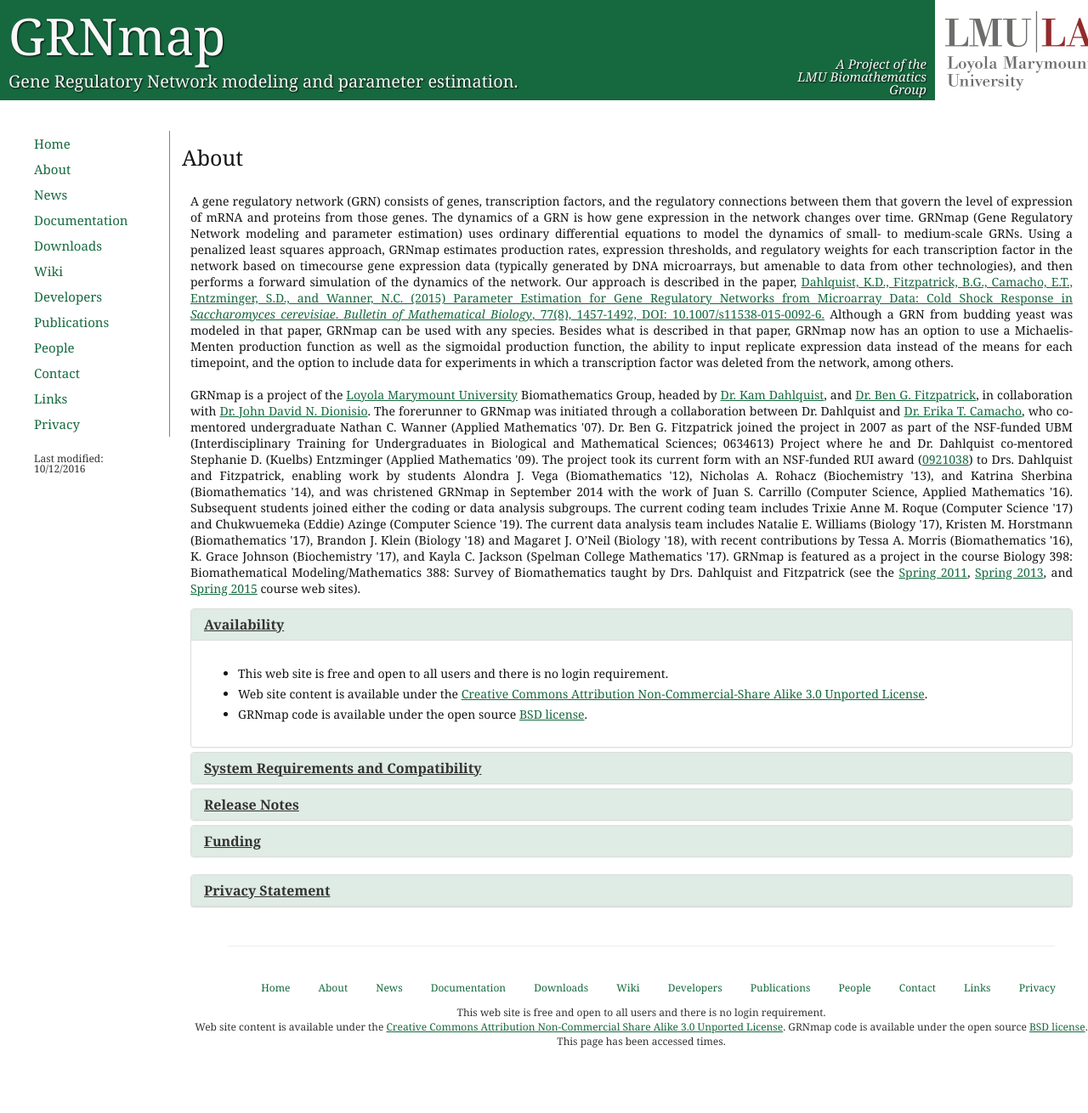
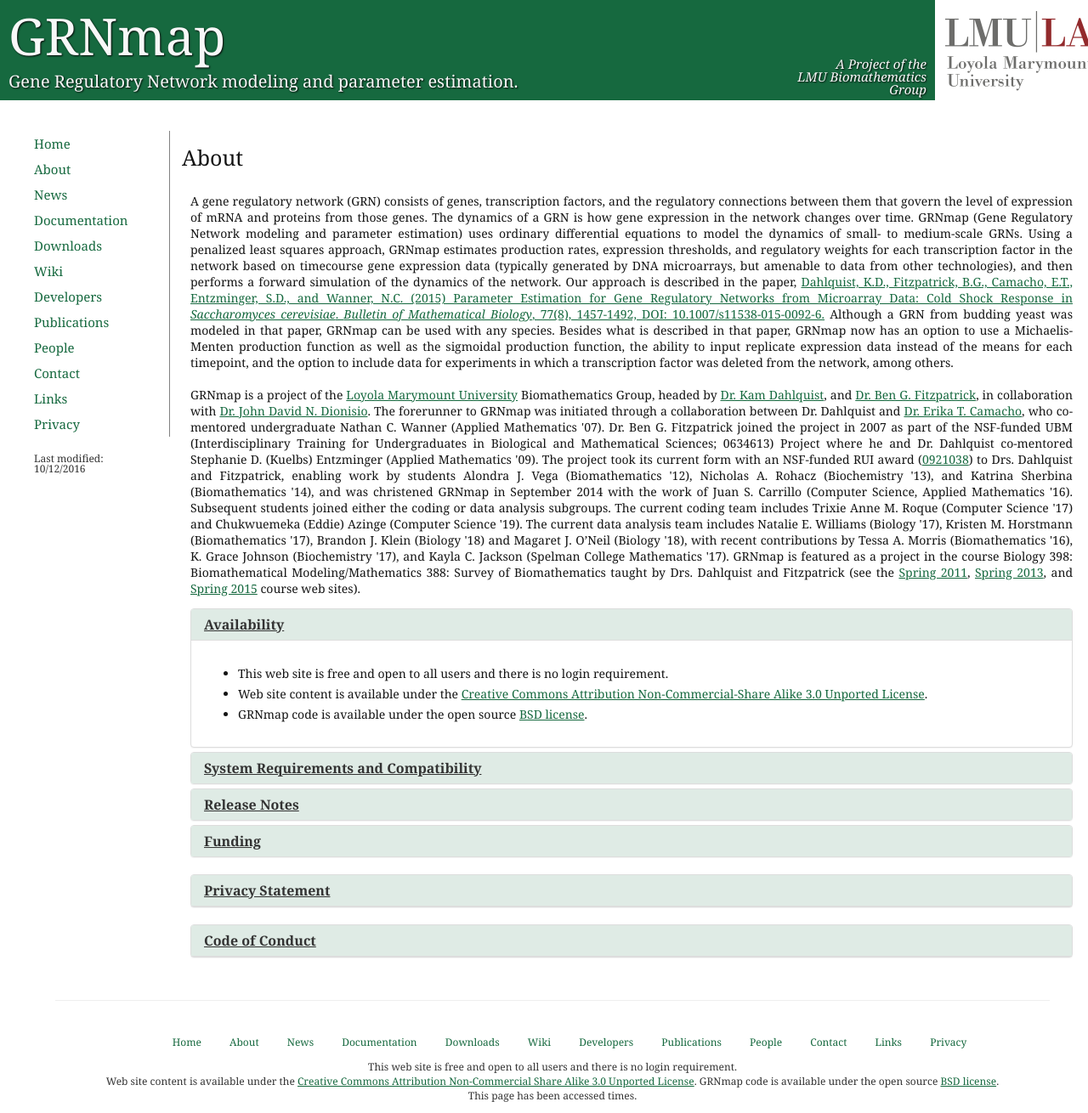
Before and after one commit to kdahlquist/GRNmap, a Jekyll site: the page built from about.html, in a window 1280 px wide. Shown: the whole page at 85% size. Built offline with Jekyll 4.4.1, drawn with Linux system fonts in a browser that asks for light colours; nearby versions of some CDN libraries; Markdown is read by kramdown in place of the engine named in the settings; before the commit the page ends 1251 px from its top, so only the background shows below that.

Commit message:
add code of conduct

```diff
--- a/about.html
+++ b/about.html
@@ -467,3 +467,22 @@
             </div>
         </div>
     </div>
+
+                    <div class="panel panel-default">
+                        <div class="panel-heading">
+                            <p class="panel-title aboutHeaders">
+                                <a href="#codeOfConduct" data-toggle="collapse">
+                                    Code of Conduct
+                                </a>
+                            </p>
+                        </div>
+
+                        <div id="codeOfConduct" class="panel-collapse collapse">
+                            <div class="panel-body">
+                                This project has been released with a Contributor Code of Conduct. Participants in this project have agreed to abide by its terms. The full Code of Conduct can be read <a href="https://github.com/kdahlquist/GRNmap/blob/master/CODE_OF_CONDUCT.md">here</a>.
+                            </div>
+                        </div>
+                    </div>
+
+                </div>
+</div>
```
